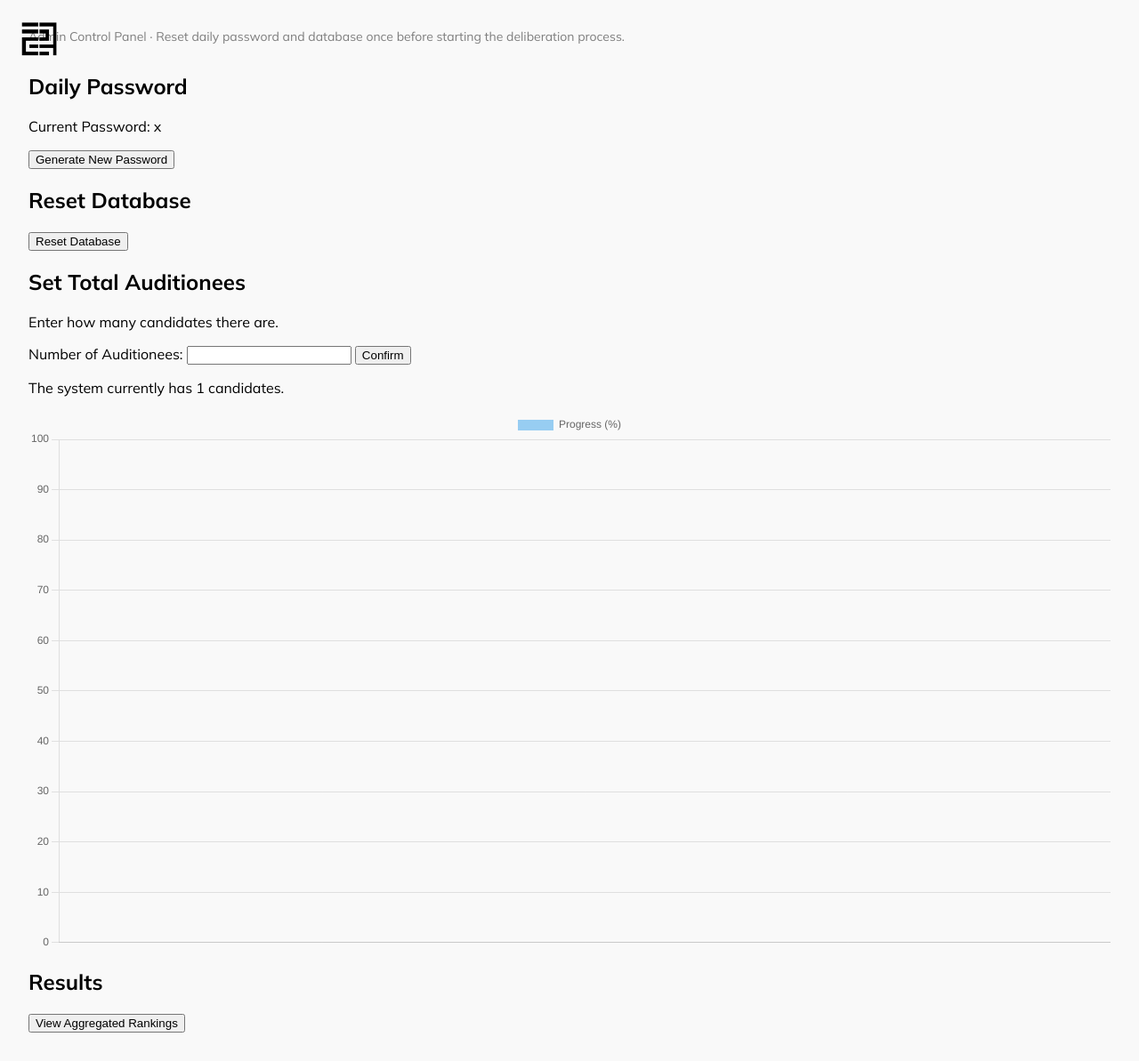
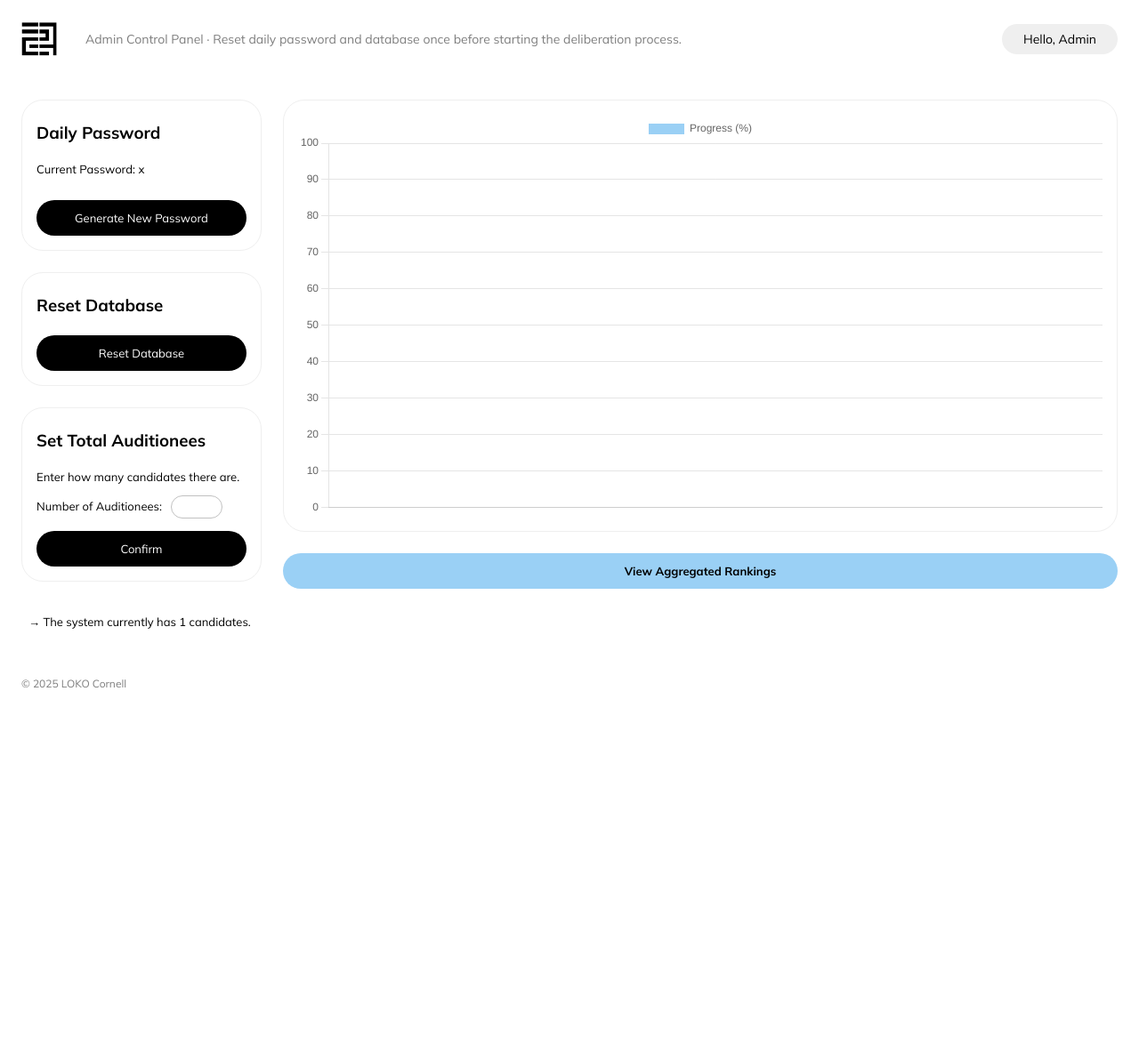
Before and after one commit to ehu9480/delibs-webserver, a Flask app: page /admin in a window 1280 px wide. Shown: the whole page at 89% size. After the commit the page ends 773 px from the top, so only its background shows below. Run offline with Flask 3, Linux system fonts and the light colour scheme; the visitor is signed in with stand-in values (Sample User, id 1); data comes from the database, SQL or seed files in the repository; tables that the repository leaves empty hold one stand-in row (values such as "Sample post"); data that the repository does not hold is empty; some libraries are stand-ins or nearby versions.

Commit message:
admin dashboard remodel

```diff
--- a/static/styles.css
+++ b/static/styles.css
@@ -8,13 +8,19 @@ body.login-page {
   align-items: center;
 }
 
-.loko-logo {
+body.login-page .loko-logo {
   position: fixed;
   top: 24px;
   left: 24px;
   width: 40px;
   height: auto;
   z-index: 1000;
+}
+
+body.admin-dashboard .loko-logo {
+  position: static;
+  width: 40px;
+  height: auto;
 }
 
 footer {
@@ -150,21 +156,126 @@ body.admin-dashboard {
   color: black;
   min-height: 100vh;
   margin: 0;
-  padding: 2rem;
-  background-color: #f9f9f9;
+  padding: 24px 24px 24px 24px;
+  background-color: white;
 }
 
 .admin-header {
   display: flex;
   align-items: center;
-  gap: 1rem;
-  margin-bottom: 2rem;
+  justify-content: space-between;
+  margin-bottom: 3rem;
+}
+
+.admin-header-left {
+  display: flex;
+  align-items: center;
+  gap: 2rem;
 }
 
 .admin-control-panel-header {
   color: #7E7E7E;
   font-size: 14px;
   font-weight: normal;
+}
+
+.admin-hello-badge {
+  background-color: #EFEFEF;
+  color: black;
+  border-radius: 30px;
+  padding: 0.5rem 1.5rem;
+  font-size: 14px;
+  font-family: inherit;
+  margin-left: 1rem;
+  display: inline-block;
+}
+
+.admin-dashboard-container {
+  display: flex;
+  gap: 1.5rem;
+}
+
+.admin-left-panel {
+  display: flex;
+  flex-direction: column;
+  gap: 1.5rem;
+  /* vertical space between cards */
+  width: 270px;
+  /* fixed width for all cards */
+}
+
+.admin-right-panel {
+  display: flex;
+  flex-direction: column;
+  flex: 1;
+  /* takes remaining space for chart */
+  gap: 1.5rem;
+}
+
+.admin-card {
+  background-color: #ffffff;
+  border-radius: 24px;
+  border: 1px solid #EFEFEF;
+  padding: 16px;
+  display: flex;
+  flex-direction: column;
+}
+
+.admin-dashboard-container h3 {
+  margin-top: 8px;
+  margin-bottom: 8px;
+}
+
+.admin-dashboard-container p,
+.admin-dashboard-container form label {
+  color: black;
+  font-size: 13px;
+}
+
+.admin-dashboard-container input {
+  width: 40px;
+  height: 24px;
+  border: 1px solid #c1c1c1;
+  border-radius: 30px;
+  margin-left: 6px;
+  font-size: 12px;
+  padding: 0 8px;
+}
+
+.admin-card form button {
+  background-color: black;
+  color: white;
+  border: none;
+  border-radius: 30px;
+  width: 100%;
+  height: 40px;
+  font-family: inherit;
+  font-size: 13px;
+  transition: background-color 0.3s ease;
+  margin-top: 14px;
+}
+
+.admin-card form button:hover {
+  background-color: rgb(255, 209, 0);
+  cursor: pointer;
+}
+
+.admin-right-panel form button {
+  background-color: rgba(54, 162, 235, 0.5);
+  color: black;
+  font-weight: 600;
+  border: none;
+  border-radius: 30px;
+  width: 100%;
+  height: 40px;
+  font-family: inherit;
+  font-size: 13px;
+  transition: background-color 0.3s ease;
+}
+
+.admin-right-panel form button:hover {
+  background-color: rgba(54, 162, 235, 0.6);
+  cursor: pointer;
 }
 
 .control-card {
--- a/templates/admin.html
+++ b/templates/admin.html
@@ -12,24 +12,38 @@
 
 <body class="admin-dashboard">
   <header class="admin-header">
-    <img src="{{ url_for('static', filename='images/loko+logo+black+transparent.webp') }}" alt="LOKO" class="loko-logo">
+    <div class="admin-header-left">
+      <img src="{{ url_for('static', filename='images/loko+logo+black+transparent.webp') }}" alt="LOKO"
+        class="loko-logo">
       <div class="admin-control-panel-header">Admin Control Panel · Reset daily password and database once before
         starting the deliberation process.</div>
+    </div>
+    <div class="admin-hello-badge">
+      Hello, Admin
+    </div>
   </header>
-  <h2>Daily Password</h2>
+
+  <div class="admin-dashboard-container">
+    <div class="admin-left-panel">
+      <div class="admin-card">
+        <h3>Daily Password</h3>
         <p>Current Password: {{ daily_password or 'None' }}</p>
         <form method="POST" action="{{ url_for('update_daily_password') }}"
           onsubmit="return confirm('Generate new daily password?')">
           <button type="submit">Generate New Password</button>
         </form>
+      </div>
 
-  <h2>Reset Database</h2>
+      <div class="admin-card">
+        <h3>Reset Database</h3>
         <form method="POST" action="{{ url_for('admin_reset_db') }}"
           onsubmit="return confirm('Remove all normal users, auditionees, etc.?')">
           <button type="submit">Reset Database</button>
         </form>
+      </div>
 
-  <h2>Set Total Auditionees</h2>
+      <div class="admin-card">
+        <h3>Set Total Auditionees</h3>
         <p>
           Enter how many candidates there are.
         </p>
@@ -39,10 +53,25 @@
           <input type="number" name="candidate_count" min="1" required>
           <button type="submit">Confirm</button>
         </form>
-  <p>The system currently has {{ total_auditionees }} candidates.</p>
+      </div>
+      <p style="margin-left: 8px">→ The system currently has {{ total_auditionees }} candidates.</p>
+    </div>
 
+    <div class="admin-right-panel">
       <!-- The canvas for our chart -->
+      <div class="admin-card">
         <canvas id="progressChart" width="400" height="200"></canvas>
+      </div>
+
+      <!-- Make it a POST form button calling view_results -->
+      <form method="POST" action="{{ url_for('view_results') }}">
+        <button type="submit">View Aggregated Rankings</button>
+      </form>
+    </div>
+  </div>
+
+
+  <footer>&copy; 2025 LOKO Cornell</footer>
 
   <script>
     // Initialize socket.io
@@ -118,14 +147,6 @@
       updateProgressChart(payload.data);
     });
   </script>
-
-
-
-  <h2>Results</h2>
-  <!-- Make it a POST form button calling view_results -->
-  <form method="POST" action="{{ url_for('view_results') }}">
-    <button type="submit">View Aggregated Rankings</button>
-  </form>
 </body>
 
 </html>
```
Lines whose indentation alone changed are shown as unchanged.
